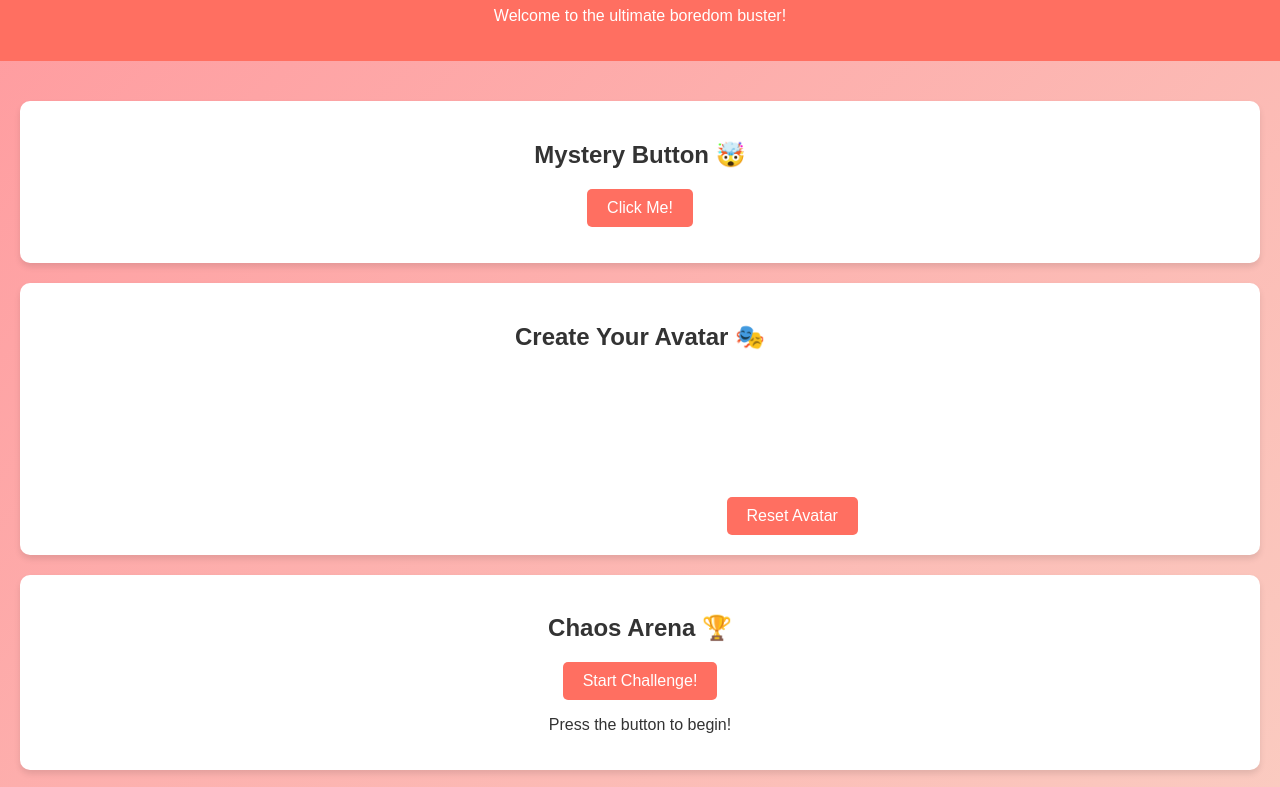
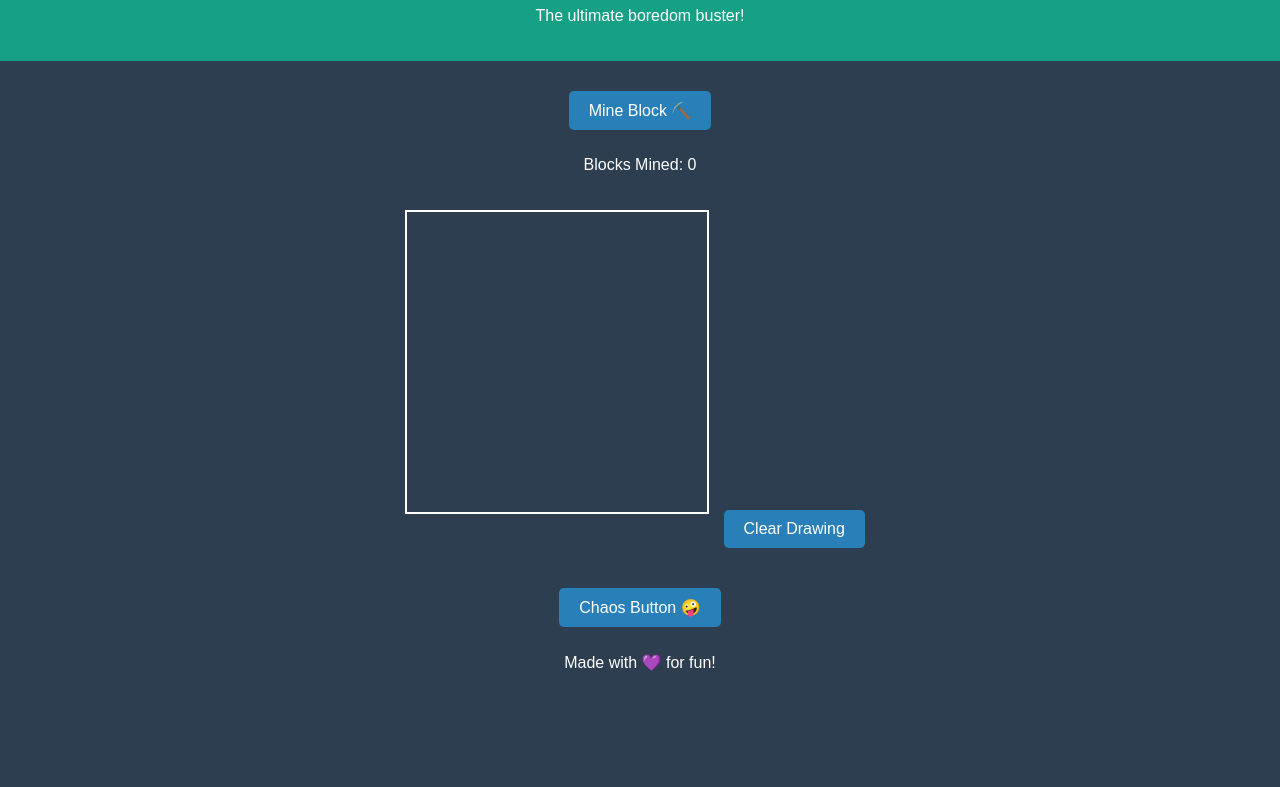
Before and after one commit to T3chieJack/ChaosPlayground, a plain HTML site: page index.html in a window 1280 px wide. Shown: the part 94-881 px from the top of the page. After the commit the page ends 800 px from the top, so only its background shows below. Drawn offline with Linux system fonts and the light colour scheme.

Commit message:
Update index.html

```diff
--- a/index.html
+++ b/index.html
@@ -3,45 +3,107 @@
 <head>
   <meta charset="UTF-8">
   <meta name="viewport" content="width=device-width, initial-scale=1.0">
-  <title>Chaos Playground</title>
-  <link rel="stylesheet" href="assets/css/style.css">
+  <title>FunHub Xtreme</title>
+  <style>
+    body {
+      font-family: 'Arial', sans-serif;
+      margin: 0;
+      padding: 0;
+      background: #2c3e50;
+      color: white;
+      text-align: center;
+    }
+    header {
+      background: #16a085;
+      padding: 20px;
+    }
+    button {
+      font-size: 1rem;
+      padding: 10px 20px;
+      margin: 10px;
+      border: none;
+      border-radius: 5px;
+      background: #2980b9;
+      color: white;
+      cursor: pointer;
+    }
+    button:hover {
+      background: #3498db;
+    }
+    canvas {
+      border: 2px solid white;
+      margin: 20px 0;
+    }
+    #game-area {
+      padding: 20px;
+    }
+  </style>
 </head>
 <body>
   <header>
-    <h1>🎢 Chaos Playground 🎉</h1>
-    <p>Welcome to the ultimate boredom buster!</p>
+    <h1>FunHub Xtreme 🚀</h1>
+    <p>The ultimate boredom buster!</p>
   </header>
 
-  <main>
-    <section id="mystery-button">
-      <h2>Mystery Button 🤯</h2>
-      <button id="random-button">Click Me!</button>
-      <p id="random-result"></p>
-    </section>
+  <div id="game-area">
+    <button id="mine-block">Mine Block ⛏️</button>
+    <p>Blocks Mined: <span id="block-count">0</span></p>
+    <canvas id="drawing-canvas" width="300" height="300"></canvas>
+    <button id="clear-drawing">Clear Drawing</button>
+  </div>
 
-    <section id="avatar-creator">
-      <h2>Create Your Avatar 🎭</h2>
-      <canvas id="avatar-canvas"></canvas>
-      <button id="reset-avatar">Reset Avatar</button>
-    </section>
-
-    <section id="chaos-arena">
-      <h2>Chaos Arena 🏆</h2>
-      <button id="start-arena">Start Challenge!</button>
-      <p id="arena-instructions">Press the button to begin!</p>
-    </section>
-
-    <section id="sound-board">
-      <h2>Sound Chaos Board 🎵</h2>
-      <button class="sound-btn" data-sound="laugh">😂 Laugh</button>
-      <button class="sound-btn" data-sound="dramatic">🎭 Dramatic</button>
-      <button class="sound-btn" data-sound="fart">💨 Fart</button>
-    </section>
-  </main>
+  <div id="chaos-zone">
+    <button id="chaos-button">Chaos Button 🤪</button>
+    <p id="chaos-result"></p>
+  </div>
 
   <footer>
-    <p>Made with 💜 for endless fun!</p>
+    <p>Made with 💜 for fun!</p>
   </footer>
-  <script src="assets/js/script.js"></script>
+
+  <script>
+    // Block Miner Game
+    const mineButton = document.getElementById('mine-block');
+    const blockCount = document.getElementById('block-count');
+    let blocks = 0;
+
+    mineButton.addEventListener('click', () => {
+      blocks++;
+      blockCount.textContent = blocks;
+    });
+
+    // Drawing Canvas
+    const canvas = document.getElementById('drawing-canvas');
+    const ctx = canvas.getContext('2d');
+    let drawing = false;
+
+    canvas.addEventListener('mousedown', () => (drawing = true));
+    canvas.addEventListener('mouseup', () => (drawing = false));
+    canvas.addEventListener('mousemove', (e) => {
+      if (!drawing) return;
+      const rect = canvas.getBoundingClientRect();
+      ctx.fillStyle = 'white';
+      ctx.fillRect(e.clientX - rect.left, e.clientY - rect.top, 5, 5);
+    });
+
+    document.getElementById('clear-drawing').addEventListener('click', () => {
+      ctx.clearRect(0, 0, canvas.width, canvas.height);
+    });
+
+    // Chaos Button
+    const chaosButton = document.getElementById('chaos-button');
+    const chaosResult = document.getElementById('chaos-result');
+    const chaosOptions = [
+      'You found a diamond! 💎',
+      'Creeper explosion! 💥',
+      'Random chicken appeared! 🐔',
+      'Oops, lava is spilling! 🔥'
+    ];
+
+    chaosButton.addEventListener('click', () => {
+      const randomIndex = Math.floor(Math.random() * chaosOptions.length);
+      chaosResult.textContent = chaosOptions[randomIndex];
+    });
+  </script>
 </body>
 </html>
```
